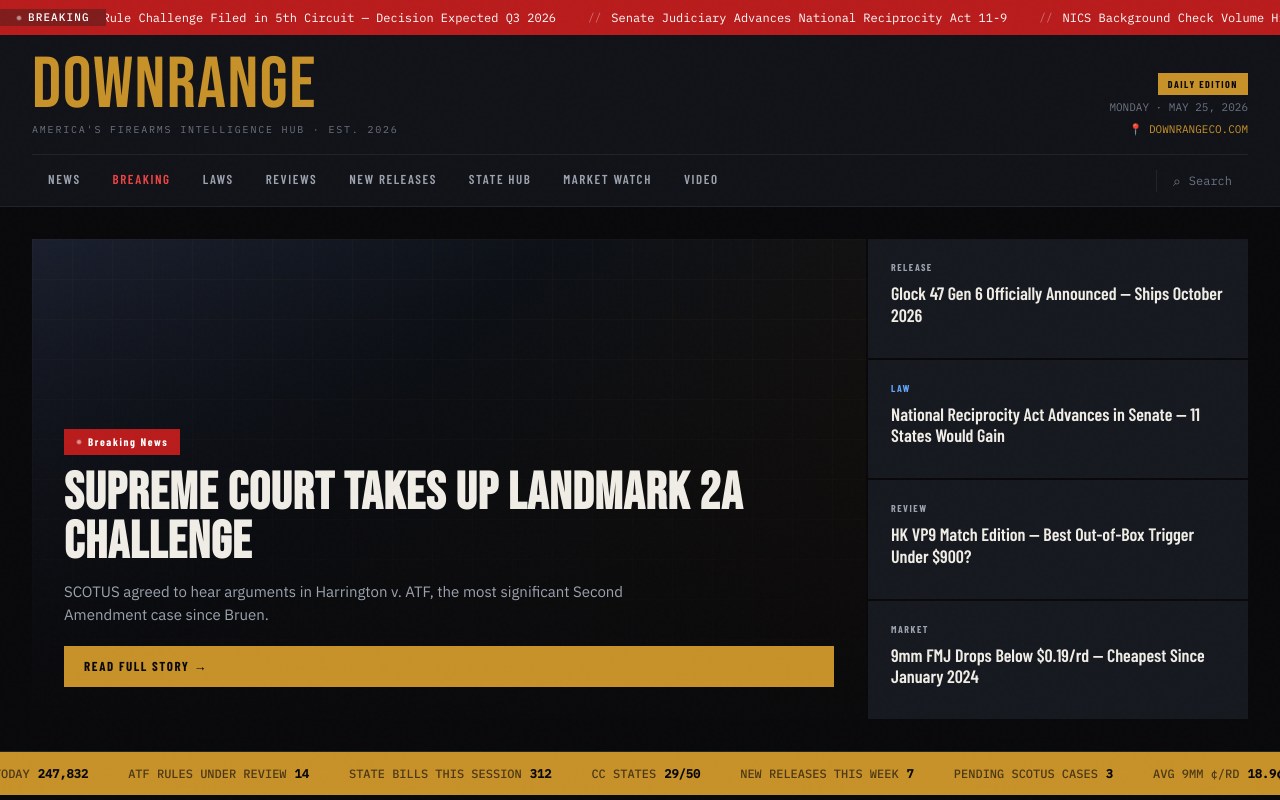
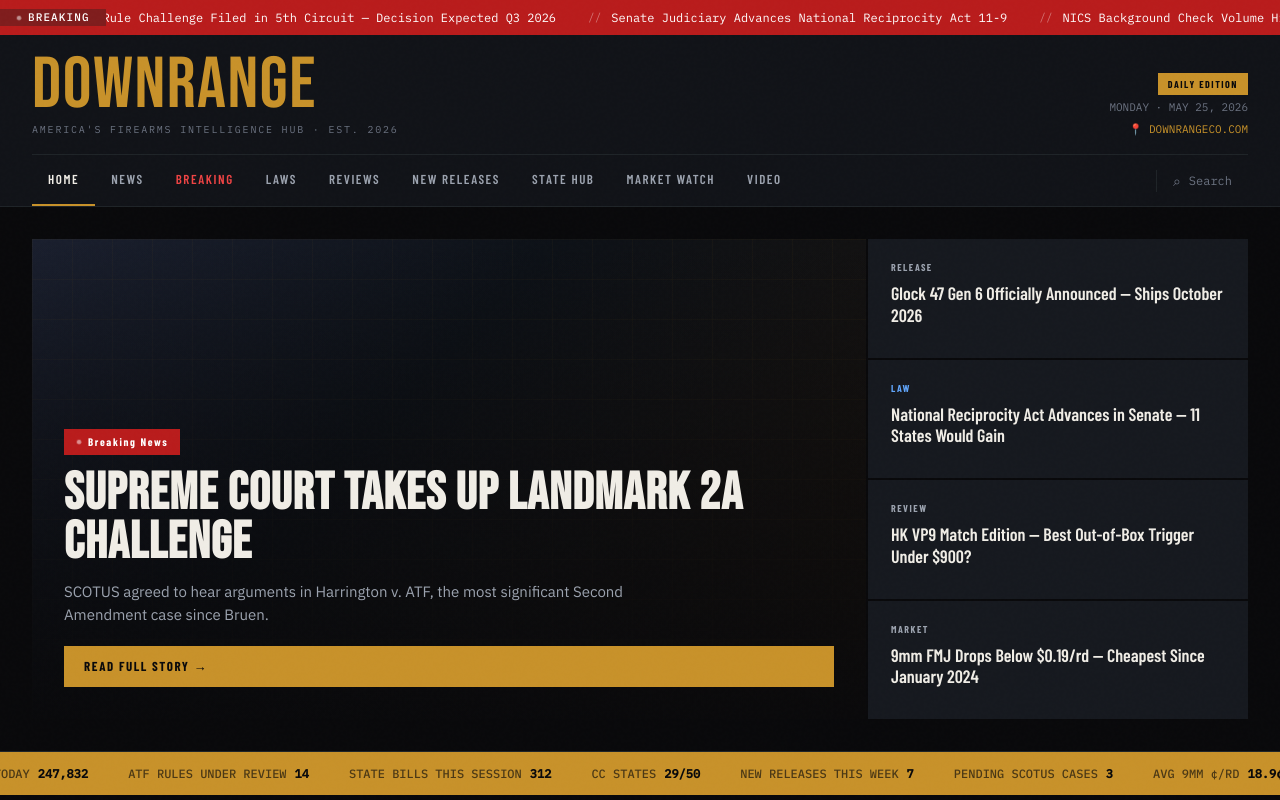
Before and after one commit to dejcav-cmd/DownRange, a Next.js app: page / in a window 1280 px wide. Shown: the top 800 px of the page. Built offline with nearby package versions, Linux system fonts and the light colour scheme; no server answers.

Commit message:
feat: add Home button to nav menu

```diff
--- a/components/layout/Masthead.js
+++ b/components/layout/Masthead.js
@@ -4,6 +4,7 @@ import Link from 'next/link'
 import { usePathname } from 'next/navigation'
 
 const NAV_ITEMS = [
+  { label: 'Home', href: '/', exact: true },
   { label: 'News', href: '/news' },
   { label: 'Breaking', href: '/news?cat=breaking', hot: true },
   { label: 'Laws', href: '/laws' },
@@ -53,7 +54,7 @@ export default function Masthead() {
         <nav style={{ borderTop: '1px solid #1F2428', display: 'flex', alignItems: 'center' }}>
           <ul style={{ display: 'flex', listStyle: 'none', flex: 1, flexWrap: 'wrap' }}>
             {NAV_ITEMS.map(item => {
-              const isActive = pathname === item.href || pathname.startsWith(item.href.split('?')[0] + '/')
+              const isActive = item.exact ? pathname === item.href : pathname === item.href || pathname.startsWith(item.href.split('?')[0] + '/')
               return (
                 <li key={item.href}>
                   <Link href={item.href} style={{
```
